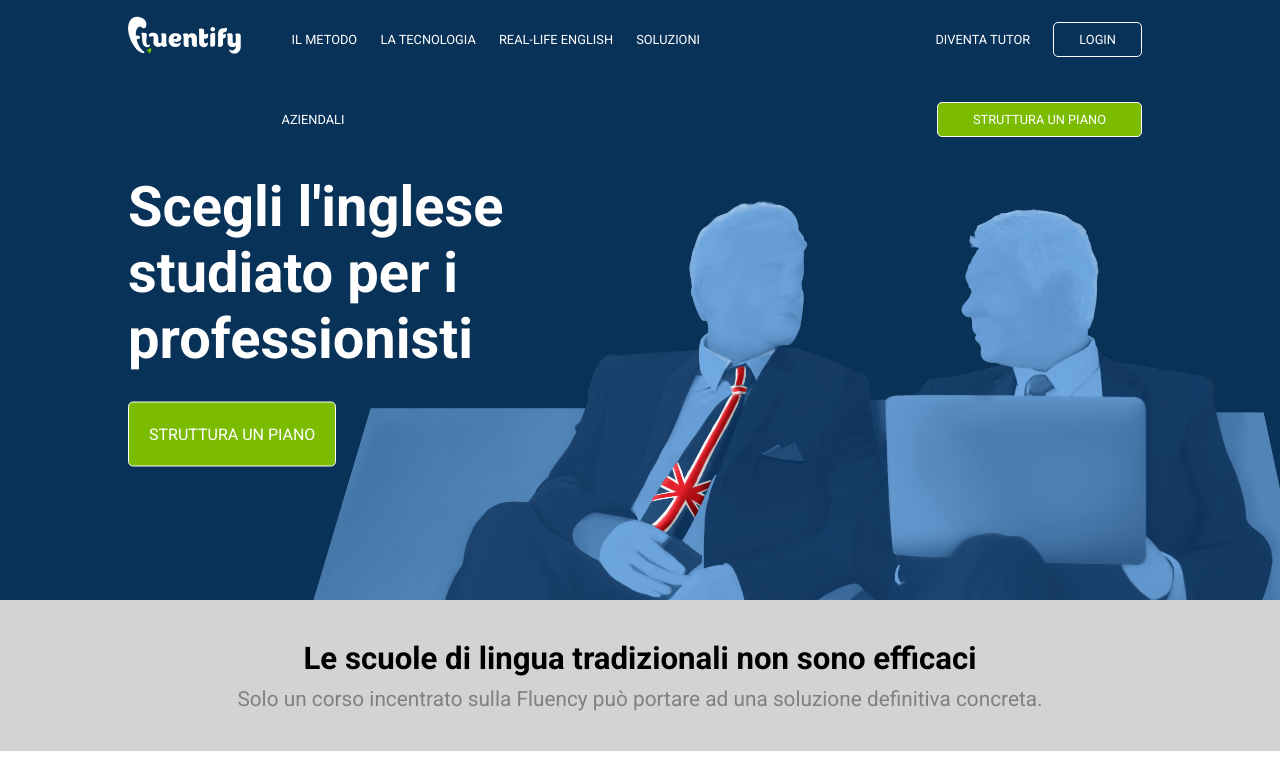
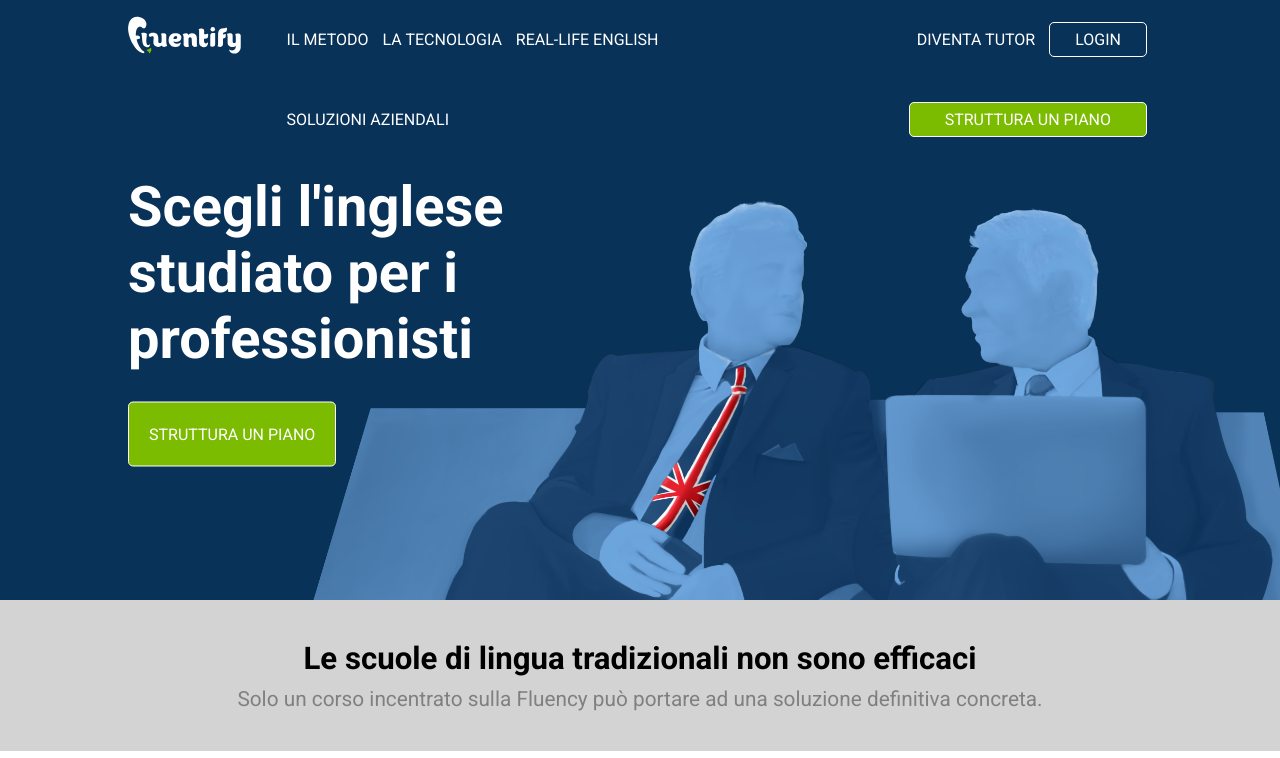
Before and after one commit to francescoscarniglia/html-css-fluentify, a plain HTML site: page index.html in a window 1280 px wide. Shown: the top 758 px of the page. Drawn offline with Linux system fonts and the light colour scheme.

Commit message:
Remove Padding
remove padding from ul li

```diff
--- a/assets/css/style.css
+++ b/assets/css/style.css
@@ -41,7 +41,7 @@ h2.big {
 /* blocchi dell'header */
 .header-nav {
   height: 80px;
-  font-size: 80%;
+  font-size: 80;
   line-height: 80px;
   text-transform: uppercase;
 }
@@ -76,7 +76,7 @@ h2.big {
 
 .menu-inline li {
   display: inline;
-  padding: 0 10px;
+  padding: 0 5px;
 }
 
 /* stile link menù */
@@ -150,7 +150,7 @@ h2.big {
 }
 
 .clearfix::after {
-  content:'';
+  content: "";
   display: table;
   clear: both;
 }
```
Also changed, not shown: 2 other files.
